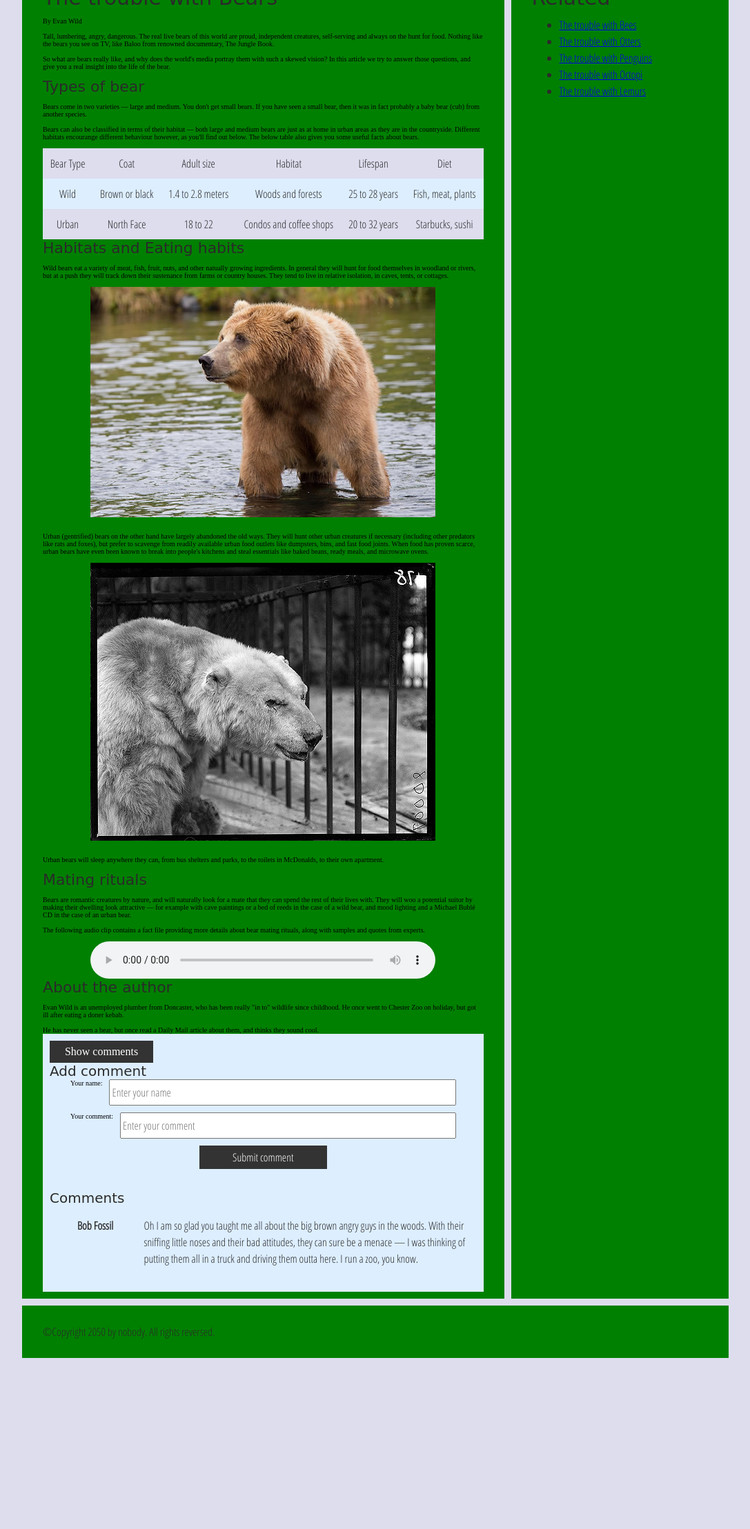
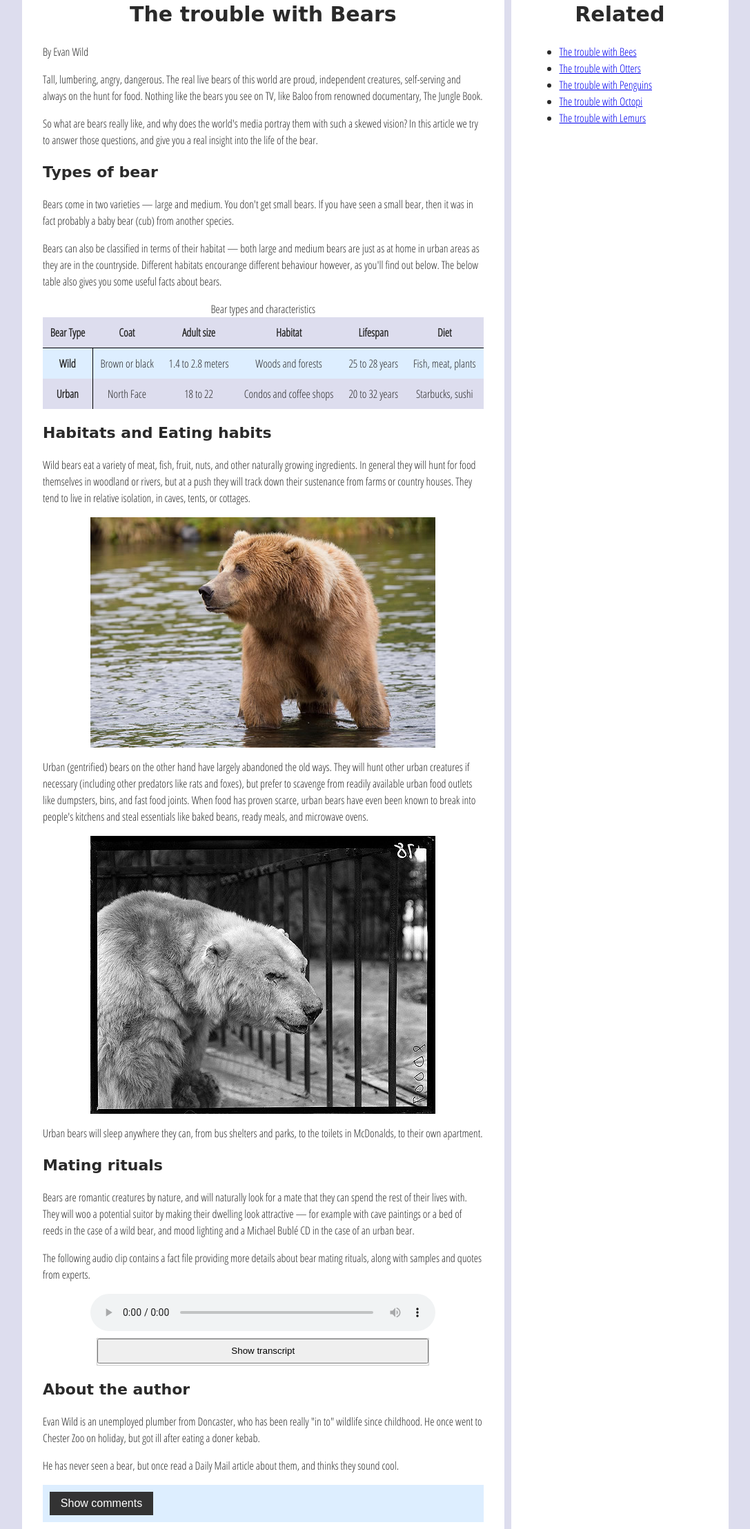
Before and after one commit to AidanBrown321/M5.2, a website: page index.html in a window 1280 px wide. Shown: the part 212-2429 px from the top of the page at 69% size, without its empty margins (96-1183 px from the left). Before the commit the page ends 2181 px from the top, so only its background shows below. Drawn offline with Linux system fonts and the light colour scheme; a web font is replaced by a local one.

Commit message:
Finished lab

```diff
--- a/css/style.css
+++ b/css/style.css
@@ -19,9 +19,9 @@ body {
 
 /* || typography */
 
-font[size="7"],
-font[size="6"],
-font[size="5"] {
+h1,
+h2,
+h3 {
   font-family: "Sonsie One", cursive;
   color: #2a2a2a;
 }
@@ -42,12 +42,12 @@ h1 {
   text-shadow: 2px 2px 10px black;
 }
 
-font[size="6"] {
+h2 {
   font-size: 3rem;
   text-align: center;
 }
 
-font[size="5"] {
+h3 {
   font-size: 2.2rem;
 }
 
@@ -64,7 +64,7 @@ nav,
 article,
 footer,
 .secondary {
-  background-color: green;
+  background-color: white;
 }
 
 article,
@@ -79,7 +79,7 @@ article {
 
 nav {
   height: 50px;
-  background-color: #ff80ff;
+  background-color: white;
   display: flex;
   padding: 1% 0;
   margin-bottom: 10px;
@@ -112,6 +112,10 @@ nav .search {
   align-items: center;
   height: 100%;
   padding: 0 2em;
+}
+
+nav label {
+  display: none;
 }
 
 .search input {
@@ -170,6 +174,10 @@ th[scope="col"] {
   border-bottom: 1px solid black;
 }
 
+th[scope="row"] {
+  border-right: 1px solid black;
+}
+
 tbody tr:nth-child(odd) {
   background-color: #def;
 }
@@ -197,11 +205,11 @@ audio {
   cursor: pointer;
 }
 
-.comments font[size="6"] {
+.comments h2 {
   font-size: 2rem;
 }
 
-.comments font[size="6"]:nth-of-type(2) {
+.comments h2:nth-of-type(2) {
   margin-bottom: 0;
 }
 
@@ -267,3 +275,22 @@ audio {
 .comment-container li p:nth-child(2) {
   flex: 5;
 }
+
+.transcript-container {
+  width: 480px;
+  margin: 10px auto;
+  border: 1px solid #ccc;
+  min-height: 38px;
+}
+
+.transcript {
+  height: 0;
+  width: 100%;
+  overflow: auto;
+  padding: 0 10px;
+}
+
+.transcript-container button {
+  width: 100%;
+  height: 36px;
+}
--- a/index.html
+++ b/index.html
@@ -31,6 +31,7 @@
       </ul>
 
       <form class="search">
+        <label for="q">Search:</label>
         <input type="search" name="q" placeholder="Search query" />
         <input type="submit" value="Go!" />
       </form>
@@ -38,45 +39,50 @@
 
     <main>
       <article>
-        <font size="6">The trouble with Bears</font>
-        <br /><br />
-        By Evan Wild
-        <br /><br />
-        Tall, lumbering, angry, dangerous. The real live bears of this world are
-        proud, independent creatures, self-serving and always on the hunt for
-        food. Nothing like the bears you see on TV, like Baloo from renowned
-        documentary, The Jungle Book.
-        <br /><br />
+        <h2>The trouble with Bears</h2>
+        <p>By Evan Wild</p>
+        <p>
+          Tall, lumbering, angry, dangerous. The real live bears of this world
+          are proud, independent creatures, self-serving and always on the hunt
+          for food. Nothing like the bears you see on TV, like Baloo from
+          renowned documentary, The Jungle Book.
+        </p>
+        <p>
           So what are bears really like, and why does the world's media portray
           them with such a skewed vision? In this article we try to answer those
           questions, and give you a real insight into the life of the bear.
-        <br /><br />
-        <font size="5">Types of bear</font>
-        <br /><br />
+        </p>
+
+        <h3>Types of bear</h3>
+        <p>
           Bears come in two varieties — large and medium. You don't get small
           bears. If you have seen a small bear, then it was in fact probably a
           baby bear (cub) from another species.
-        <br /><br />
-        Bears can also be classified in terms of their habitat — both large and
-        medium bears are just as at home in urban areas as they are in the
-        countryside. Different habitats encourange different behaviour however,
-        as you'll find out below. The below table also gives you some useful
-        facts about bears.
-        <br /><br />
+        </p>
+        <p>
+          Bears can also be classified in terms of their habitat — both large
+          and medium bears are just as at home in urban areas as they are in the
+          countryside. Different habitats encourange different behaviour
+          however, as you'll find out below. The below table also gives you some
+          useful facts about bears.
+        </p>
         <table>
+          <caption>
+            Bear types and characteristics
+          </caption>
           <thead>
             <tr>
-              <td>Bear Type</td>
-              <td>Coat</td>
-              <td>Adult size</td>
-              <td>Habitat</td>
-              <td>Lifespan</td>
-              <td>Diet</td>
+              <th scope="col">Bear Type</th>
+              <th scope="col">Coat</th>
+              <th scope="col">Adult size</th>
+              <th scope="col">Habitat</th>
+              <th scope="col">Lifespan</th>
+              <th scope="col">Diet</td>
             </tr>
           </thead>
           <tbody>
             <tr>
-              <td>Wild</td>
+              <th scope="row">Wild</th>
               <td>Brown or black</td>
               <td>1.4 to 2.8 meters</td>
               <td>Woods and forests</td>
@@ -84,7 +90,7 @@
               <td>Fish, meat, plants</td>
             </tr>
             <tr>
-              <td>Urban</td>
+              <th scope="row">Urban</th>
               <td>North Face</td>
               <td>18 to 22</td>
               <td>Condos and coffee shops</td>
@@ -94,65 +100,89 @@
           </tbody>
         </table>
 
-        <font size="5">Habitats and Eating habits</font>
-        <br /><br />
-        Wild bears eat a variety of meat, fish, fruit, nuts, and other natually
-        growing ingredients. In general they will hunt for food themselves in
-        woodland or rivers, but at a push they will track down their sustenance
-        from farms or country houses. They tend to live in relative isolation,
-        in caves, tents, or cottages.
-        <br /><br />
-        <img src="media/wild-bear.jpg" />
-        <br /><br />
+        <h3>Habitats and Eating habits</h3>
+        <p>
+          Wild bears eat a variety of meat, fish, fruit, nuts, and other
+          naturally growing ingredients. In general they will hunt for food
+          themselves in woodland or rivers, but at a push they will track down
+          their sustenance from farms or country houses. They tend to live in
+          relative isolation, in caves, tents, or cottages.
+        </p>
+        <img
+          src="media/wild-bear.jpg"
+          alt="A grizzly bear standing in a river"
+        />
+        <p>
           Urban (gentrified) bears on the other hand have largely abandoned the
           old ways. They will hunt other urban creatures if necessary (including
           other predators like rats and foxes), but prefer to scavenge from
-        readily available urban food outlets like dumpsters, bins, and fast food
-        joints. When food has proven scarce, urban bears have even been known to
-        break into people's kitchens and steal essentials like baked beans,
-        ready meals, and microwave ovens.
-        <br /><br />
-        <img src="media/urban-bear.jpg" />
-        <br /><br />
+          readily available urban food outlets like dumpsters, bins, and fast
+          food joints. When food has proven scarce, urban bears have even been
+          known to break into people's kitchens and steal essentials like baked
+          beans, ready meals, and microwave ovens.
+        </p>
+        <img
+          src="media/urban-bear.jpg"
+          alt="A black and white photo of a bear seemingly stuck in a cage behind bars"
+        />
+        <p>
           Urban bears will sleep anywhere they can, from bus shelters and parks,
           to the toilets in McDonalds, to their own apartment.
-        <br /><br />
-        <font size="5">Mating rituals</font>
-        <br /><br />
+        </p>
+        <h3>Mating rituals</h3>
+        <p>
           Bears are romantic creatures by nature, and will naturally look for a
           mate that they can spend the rest of their lives with. They will woo a
-        potential suitor by making their dwelling look attractive — for example
-        with cave paintings or a bed of reeds in the case of a wild bear, and
-        mood lighting and a Michael Bublé CD in the case of an urban bear.
-        <br /><br />
+          potential suitor by making their dwelling look attractive — for
+          example with cave paintings or a bed of reeds in the case of a wild
+          bear, and mood lighting and a Michael Bublé CD in the case of an urban
+          bear.
+        </p>
+        <p>
           The following audio clip contains a fact file providing more details
           about bear mating rituals, along with samples and quotes from experts.
-        <br /><br />
+        </p>
         <audio controls>
           <source src="media/bear.mp3" type="audio/mp3" />
           <source src="media/bear.ogg" type="audio/ogg" />
-          <p>It looks like your browser doesn't support HTML5 audio players.</p>
+          <p>
+            It looks like your browser doesn't support HTML5 audio players. Here
+            is a <a href="media/bear.mp3">link to the audio</a> instead.
+          </p>
         </audio>
+        <div class="transcript-container">
+          <div class="transcript-control">
+            <button>Show transcript</button>
+          </div>
+          <section class="transcript">
+            <p>
+              Mans voice: "This isn't really an audio fact file about bears but
+              it is an audio file that you can transcribe.""
+            </p>
+          </section>
+        </div>
 
         <aside>
-          <font size="5">About the author</font>
-          <br /><br />
-          Evan Wild is an unemployed plumber from Doncaster, who has been really
-          "in to" wildlife since childhood. He once went to Chester Zoo on
-          holiday, but got ill after eating a doner kebab.
-          <br /><br />
+          <h3>About the author</h3>
+          <p>
+            Evan Wild is an unemployed plumber from Doncaster, who has been
+            really "in to" wildlife since childhood. He once went to Chester Zoo
+            on holiday, but got ill after eating a doner kebab.
+          </p>
+          <p>
             He has never seen a bear, but once read a Daily Mail article about
             them, and thinks they sound cool.
+          </p>
         </aside>
         <section class="comments">
-          <div class="show-hide">Show comments</div>
+          <button class="show-hide">Show comments</button>
 
           <div class="comment-wrapper">
-            <font size="6">Add comment</font>
+            <h2>Add comment</h2>
 
             <form class="comment-form">
               <div class="flex-pair">
-                Your name:
+                <label for="name">Your name:</label>
                 <input
                   type="text"
                   name="name"
@@ -161,7 +191,7 @@
                 />
               </div>
               <div class="flex-pair">
-                Your comment:
+                <label for="comment">Your comment:</label>
                 <input
                   type="text"
                   name="comment"
@@ -174,7 +204,7 @@
               </div>
             </form>
 
-            <font size="6">Comments</font>
+            <h2>Comments</h2>
 
             <ul class="comment-container">
               <li>
@@ -194,7 +224,7 @@
       </article>
 
       <div class="secondary">
-        <font size="6">Related</font>
+        <h2>Related</h2>
 
         <ul>
           <li><a href="#">The trouble with Bees</a></li>
@@ -210,6 +240,6 @@
       <p>©Copyright 2050 by nobody. All rights reversed.</p>
     </footer>
 
-    <script src="main.js"></script>
+    <script src="js/main.js"></script>
   </body>
 </html>
```
Also changed, not shown: js/main.js (+33 -19 lines), README.md. Lines whose indentation alone changed are shown as unchanged.
